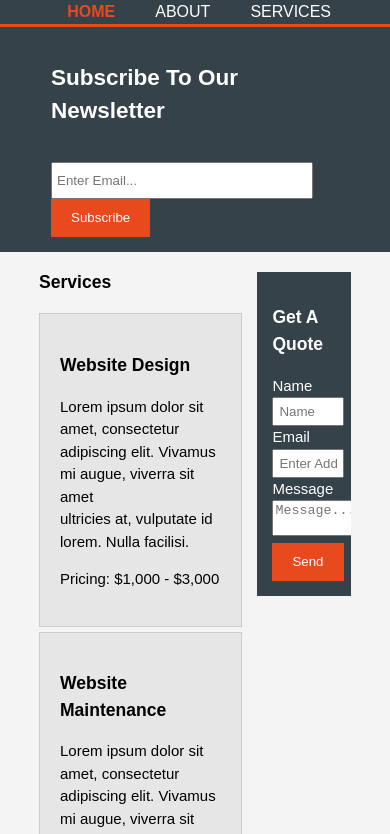
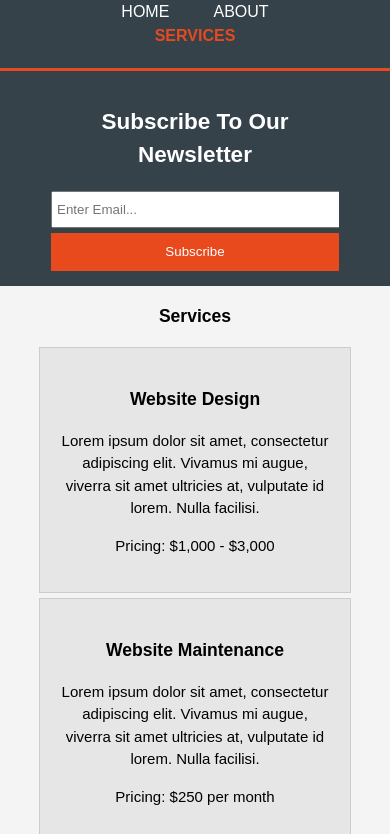
Before and after one commit to SRILAKSHMI576/html_basics, a plain HTML site: page Travery-Media/acum/services.html in a window 390 px wide. Shown: the part 85-919 px from the top of the page. Drawn offline with Linux system fonts and the light colour scheme.

Commit message:
Update styles

```diff
--- a/Travery-Media/acum/css/style.css
+++ b/Travery-Media/acum/css/style.css
@@ -1,162 +1,205 @@
-body {
-	font: 15px/1.5 Arial, Helvetica, sans-serif;
-	margin: 0;
-	padding: 0;
-	background-color: #f4f4f4;
+body{
+	font: 15px/1.5 Arial, Helvetica,sans-serif;
+	padding:0;
+	margin:0;
+	background-color:#f4f4f4;
   }
 
-.container {
-	width: 80%;
+  /* Global */
+  .container{
+	width:80%;
 	margin:auto;
-	overflow: hidden;
+	overflow:hidden;
   }
 
-header {
-	background: #35424a;
-	color: #ffffff;
-	padding-top: 30px;
-	min-height: 70px;
-	border-bottom: #e8491d 3px solid;
+  ul{
+	margin:0;
+	padding:0;
+  }
+
+  .button_1{
+	height:38px;
+	background:#e8491d;
+	border:0;
+	padding-left: 20px;
+	padding-right:20px;
+	color:#ffffff;
+  }
+
+  .dark{
+	padding:15px;
+	background:#35424a;
+	color:#ffffff;
+	margin-top:10px;
+	margin-bottom:10px;
+  }
+
+  /* Header **/
+  header{
+	background:#35424a;
+	color:#ffffff;
+	padding-top:30px;
+	min-height:70px;
+	border-bottom:#e8491d 3px solid;
   }
 
   header a{
-	color: #ffffff;
-	text-decoration: none;
-	font-size: 16px;
-}
-
-ul {
-	margin: 0;
-	padding: 0;
+	color:#ffffff;
+	text-decoration:none;
+	text-transform: uppercase;
+	font-size:16px;
   }
 
   header li{
-	float: left;
-	display: inline;
+	float:left;
+	display:inline;
 	padding: 0 20px 0 20px;
   }
 
-header #branding {
-	float: left;
+  header #branding{
+	float:left;
   }
 
-header #branding h1 {
-	margin: 0;
+  header #branding h1{
+	margin:0;
   }
 
-header nav {
-	float: right;
-	margin-top: 10px;
+  header nav{
+	float:right;
+	margin-top:10px;
   }
 
   header .highlight, header .current a{
-	color: #e8491d;
-	font-weight: bold;
+	color:#e8491d;
+	font-weight:bold;
   }
 
   header a:hover{
-	color: #cccccc;
-	font-weight: bold;
+	color:#cccccc;
+	font-weight:bold;
   }
 
-#showcase {
-	min-height: 400px;
-	background: url("../assets/showcase.jpg") no-repeat 0 -400px;
-	text-align: center;
-	color: #ffffff;
+  /* Showcase */
+  #showcase{
+	min-height:400px;
+	background:url('../assets//showcase.jpg') no-repeat 0 -400px;
+	text-align:center;
+	color:#ffffff;
   }
 
   #showcase h1{
-	margin-top: 100px;
-	font-size: 55px;
-	margin-bottom: 10px;
+	margin-top:100px;
+	font-size:55px;
+	margin-bottom:10px;
   }
 
   #showcase p{
-	font-size: 20px;
+	font-size:20px;
   }
 
-#newsletter {
-	background: #35424a;
-	color: #ffffff;
-	padding: 15px;
+  /* Newsletter */
+  #newsletter{
+	padding:15px;
+	color:#ffffff;
+	background:#35424a
   }
 
   #newsletter h1{
-	float: left;
+	float:left;
   }
 
   #newsletter form {
-	float: right;
-	margin-top: 15px;
+	float:right;
+	margin-top:15px;
   }
 
-#newsletter input[type="email"] {
-	padding: 4px;
-	width: 250px;
-	height: 25px;
+  #newsletter input[type="email"]{
+	padding:4px;
+	height:25px;
+	width:250px;
   }
 
-.button_1 {
-	background: #e8491d;
-	padding-left: 20px;
-	padding-right: 20px;
-	border: 0;
-	height: 38px;
-	color: #ffffff;
+  /* Boxes */
+  #boxes{
+	margin-top:20px;
   }
 
-#boxes{
-	margin-top: 20px;
+  #boxes .box{
+	float:left;
+	text-align: center;
+	width:30%;
+	padding:10px;
   }
 
-#boxes .box {
-	float: left;
-	width: 30%;
-	text-align: center;
-	padding: 10px;
+  #boxes .box img{
+	width:90px;
   }
 
-#boxes .box img {
-	width: 90px;
+  /* Sidebar */
+  aside#sidebar{
+	float:right;
+	width:30%;
+	margin-top:10px;
   }
 
-footer {
-	background: #e8491d;
-	padding: 20px;
-	margin-top: 20px;
-	text-align: center;
-	color: #ffffff;
+  aside#sidebar .quote input, aside#sidebar .quote textarea{
+	width:90%;
+	padding:5px;
   }
 
-.dark {
-	background: #35424a;
-	padding: 15px;
-	margin-top: 10px;
-	margin-bottom: 10px;
-	color: #ffffff;
+  /* Main-col */
+  article#main-col{
+	float:left;
+	width:65%;
   }
 
-aside#sidebar {
-	float: right;
-	width: 30%;
-	margin-top: 10px;
+  /* Services */
+  ul#services li{
+	list-style: none;
+	padding:20px;
+	border: #cccccc solid 1px;
+	margin-bottom:5px;
+	background:#e6e6e6;
   }
 
-article#main-col {
-	float: left;
-	width: 65%;
+  footer{
+	padding:20px;
+	margin-top:20px;
+	color:#ffffff;
+	background-color:#e8491d;
+	text-align: center;
   }
 
-aside#sidebar .quote input, aside#input .quote textarea {
-	width: 90%;
-	padding: 5px;
+  /* Media Queries */
+  @media(max-width: 768px){
+	header #branding,
+	header nav,
+	header nav li,
+	#newsletter h1,
+	#newsletter form,
+	#boxes .box,
+	article#main-col,
+	aside#sidebar{
+	  float:none;
+	  text-align:center;
+	  width:100%;
 	}
 
-ul#services li{
-	list-style: none;
-	padding: 20px;
-	border: #cccccc solid 1px;
-	margin-bottom: 5px;
-	background: #e6e6e6;
+	header{
+	  padding-bottom:20px;
 	}
+
+	#showcase h1{
+	  margin-top:40px;
+	}
+
+	#newsletter button, .quote button{
+	  display:block;
+	  width:100%;
+	}
+
+	#newsletter form input[type="email"], .quote input, .quote textarea{
+	  width:100%;
+	  margin-bottom:5px;
+	}
+  }
--- a/Travery-Media/acum/services.html
+++ b/Travery-Media/acum/services.html
@@ -1,21 +1,25 @@
 <!DOCTYPE html>
 <html>
   <head>
+    <meta charset="utf-8">
+    <meta name="viewport" content="width=device-width">
+    <meta name="description" content="Affordable and professional web design">
+	  <meta name="keywords" content="web design, affordable web design, professional web design">
+  	<meta name="author" content="Brad Traversy">
+    <title>Acme Web Deisgn | Services</title>
     <link rel="stylesheet" href="./css/style.css">
-		<title>Acme Web Design | Welcome</title>
   </head>
-
   <body>
     <header>
       <div class="container">
         <div id="branding">
-					<h1><span class="highlight" >Acme</span> Web Design</h1>
+          <h1><span class="highlight">Acme</span> Web Design</h1>
         </div>
         <nav>
           <ul>
-						<li class="current"><a href="index.html">HOME</a></li>
-						<li><a href="about.html">ABOUT</a></li>
-						<li><a href="services.html">SERVICES</a></li>
+            <li><a href="index.html">Home</a></li>
+            <li><a href="about.html">About</a></li>
+            <li class="current"><a href="services.html">Services</a></li>
           </ul>
         </nav>
       </div>
@@ -25,7 +29,7 @@
       <div class="container">
         <h1>Subscribe To Our Newsletter</h1>
         <form>
-					<input type="email" placeholder="Enter Email..."  />
+          <input type="email" placeholder="Enter Email...">
           <button type="submit" class="button_1">Subscribe</button>
         </form>
       </div>
@@ -38,25 +42,20 @@
           <ul id="services">
             <li>
               <h3>Website Design</h3>
-							<p>Lorem ipsum dolor sit amet, consectetur adipiscing elit. Vivamus mi augue, viverra sit amet <br />
-								ultricies at, vulputate id lorem. Nulla facilisi.
-							</p>
+              <p>Lorem ipsum dolor sit amet, consectetur adipiscing elit. Vivamus mi augue, viverra sit amet ultricies at, vulputate id lorem. Nulla facilisi.</p>
 						  <p>Pricing: $1,000 - $3,000</p>
             </li>
             <li>
               <h3>Website Maintenance</h3>
-							<p>Lorem ipsum dolor sit amet, consectetur adipiscing elit. Vivamus mi augue, viverra sit amet <br />
-								ultricies at, vulputate id lorem. Nulla facilisi.
-							</p>
+              <p>Lorem ipsum dolor sit amet, consectetur adipiscing elit. Vivamus mi augue, viverra sit amet ultricies at, vulputate id lorem. Nulla facilisi.</p>
 						  <p>Pricing: $250 per month</p>
             </li>
             <li>
               <h3>Website Hosting</h3>
-							<p>Lorem ipsum dolor sit amet, consectetur adipiscing elit. Vivamus mi augue, viverra sit amet <br />
-								ultricies at, vulputate id lorem. Nulla facilisi.
-							</p>
+              <p>Lorem ipsum dolor sit amet, consectetur adipiscing elit. Vivamus mi augue, viverra sit amet ultricies at, vulputate id lorem. Nulla facilisi.</p>
 						  <p>Pricing: $25 per month</p>
             </li>
+          </ul>
         </article>
 
         <aside id="sidebar">
@@ -64,16 +63,16 @@
             <h3>Get A Quote</h3>
             <form class="quote">
   						<div>
-								<label>Name</label> <br />
-								<input type="text" placeholder="Name" />
+  							<label>Name</label><br>
+  							<input type="text" placeholder="Name">
   						</div>
   						<div>
-								<label>Email</label> <br />
-								<input type="email" placeholder="Enter Address" />
+  							<label>Email</label><br>
+  							<input type="email" placeholder="Emial Address">
   						</div>
   						<div>
-								<label>Message</label> <br />
-								<textarea placeholder="Message..."></textarea>
+  							<label>Message</label><br>
+  							<textarea placeholder="Message"></textarea>
   						</div>
   						<button class="button_1" type="submit">Send</button>
 					</form>
```
Also changed, not shown: Travery-Media/acum/about.html (+14 -27 lines), Travery-Media/acum/index.html (+19 -29 lines). Lines whose indentation alone changed are shown as unchanged.
